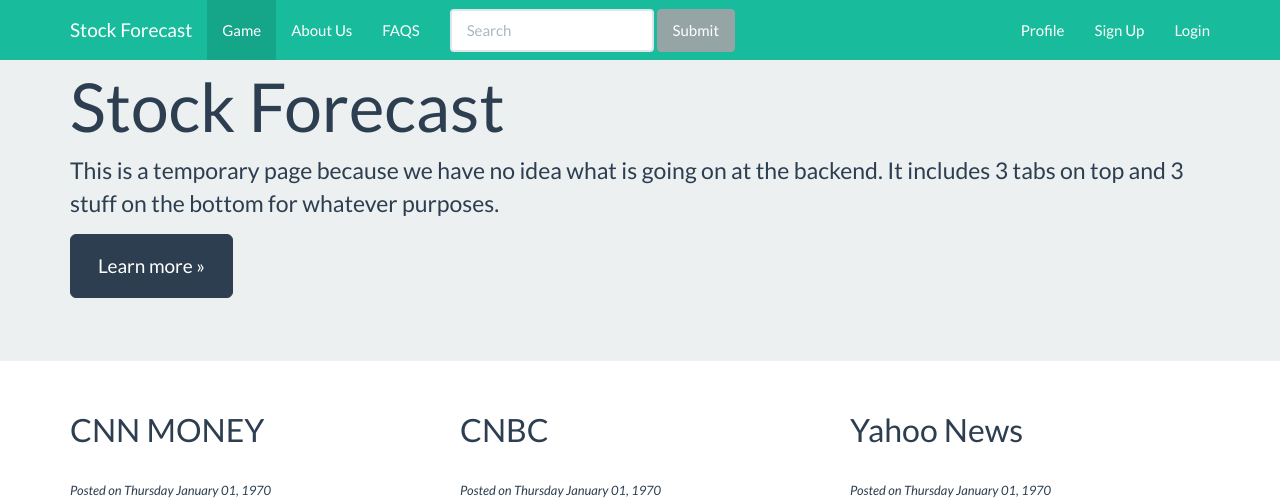
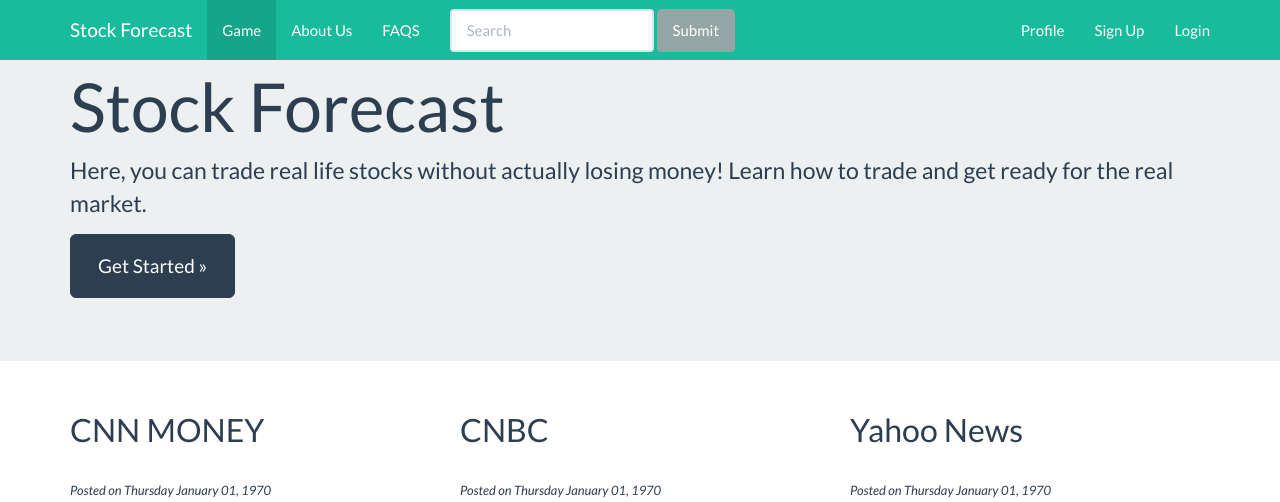
Before and after one commit to DotStar-Game-of-Stocks/Website-Design, a PHP site: page / in a window 1280 px wide. Shown: the top 502 px of the page. Run offline with PHP 8.4, Linux system fonts and the light colour scheme; data that the repository does not hold is empty; some libraries are stand-ins or nearby versions.

Commit message:
Index Update
Removed crap

```diff
--- a/index.php
+++ b/index.php
@@ -56,8 +56,8 @@
     <div class="jumbotron">
       <div class="container">
         <h1>Stock Forecast</h1>
-        <p>This is a temporary page because we have no idea what is going on at the backend. It includes 3 tabs on top and 3 stuff on the bottom for whatever purposes.</p>
-        <p><a class="btn btn-primary btn-lg" href="#" role="button">Learn more &raquo;</a></p>
+        <p>Here, you can trade real life stocks without actually losing money! Learn how to trade and get ready for the real market.</p>
+        <p><a class="btn btn-primary btn-lg" href="#" role="button">Get Started &raquo;</a></p>
       </div>
     </div>
 
```
